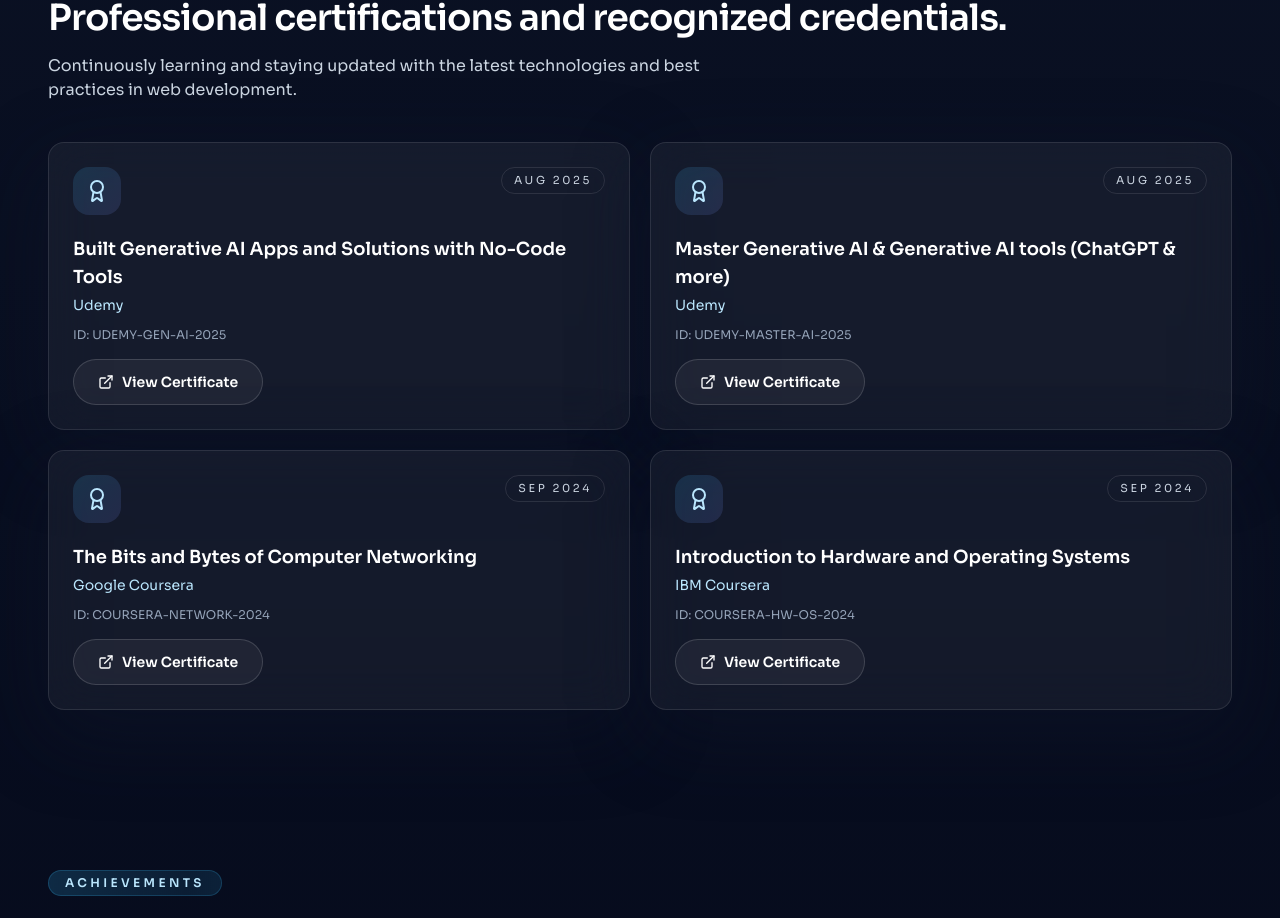
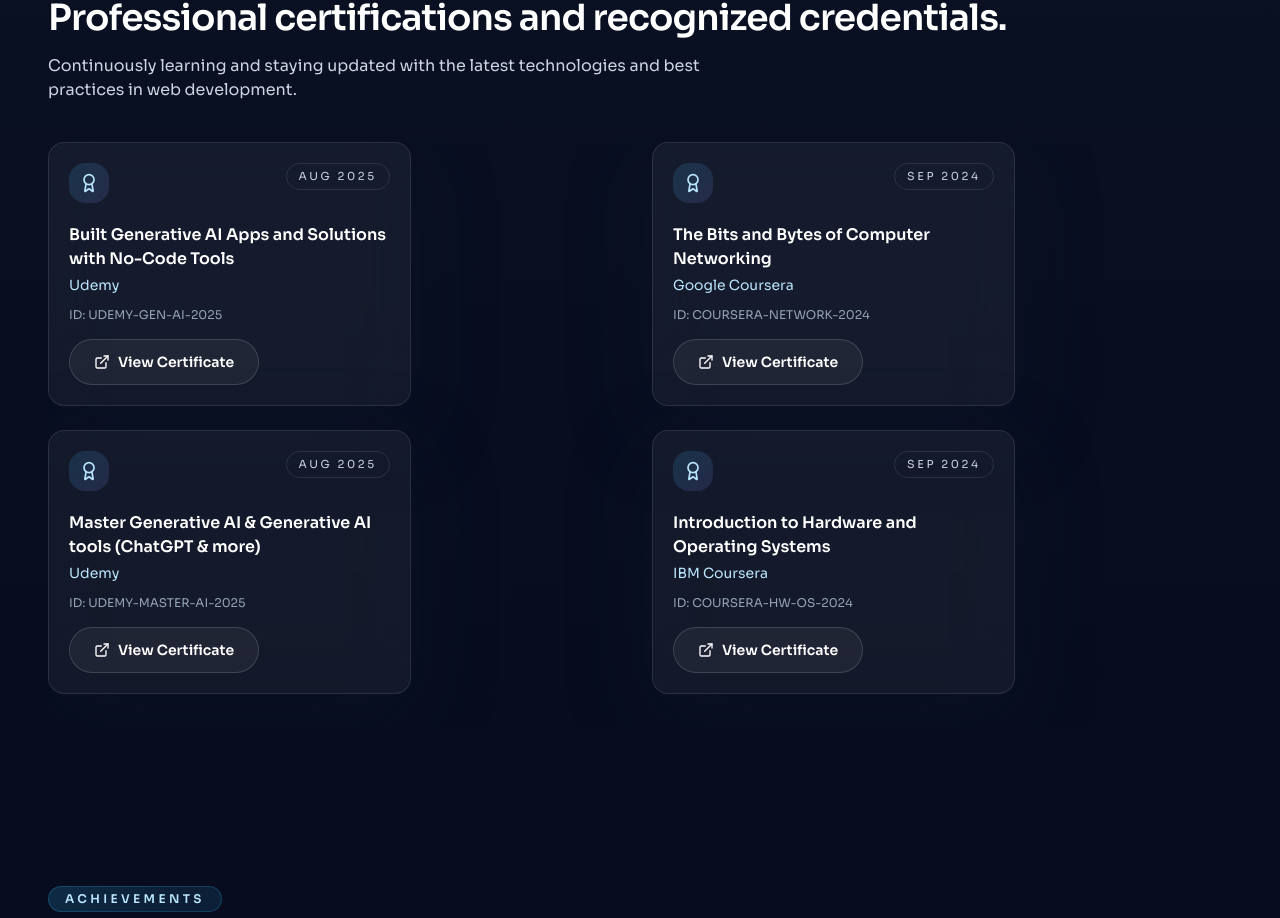
Before and after one commit to rishabhtcodes/Portfolio, a React (Vite) app: page / in a window 1280 px wide. Shown: the part 4826-5744 px from the top of the page. Built offline with nearby package versions, Linux system fonts and the light colour scheme; no server answers.

Commit message:
feat: Add Certificates component and establish core global styles for the portfolio.

```diff
--- a/src/components/Certificates.jsx
+++ b/src/components/Certificates.jsx
@@ -17,7 +17,7 @@ export default function Certificates({ certificates }) {
         Continuously learning and staying updated with the latest technologies and best practices in web development.
       </p>
 
-      <div className="mt-10 grid gap-5 lg:grid-cols-2">
+      <div className="custom-scrollbar-horizontal mt-10 grid grid-flow-col grid-rows-2 gap-6 overflow-x-auto snap-x snap-mandatory pb-8">
         {certificates.map((cert, index) => {
           const Icon = resolvePortfolioIcon(cert.icon);
 
@@ -27,17 +27,17 @@ export default function Certificates({ certificates }) {
               initial={{ opacity: 0, y: 18 }}
               animate={{ opacity: 1, y: 0 }}
               transition={{ duration: 0.35, delay: index * 0.08 }}
-              className="glass-panel rounded-2xl p-6 transition duration-300 hover:-translate-y-2 hover:border-cyan-300/20"
+              className="glass-panel w-[calc(100vw-3rem)] shrink-0 snap-start rounded-2xl p-5 transition duration-300 hover:-translate-y-2 hover:border-cyan-300/20 sm:w-[calc(50vw-4rem)] lg:w-[calc((1280px-12rem)/3)]"
             >
               <div className="flex items-start justify-between gap-4">
-                <div className="flex h-12 w-12 items-center justify-center rounded-2xl bg-gradient-to-br from-sky-400/15 to-indigo-400/15 text-sky-200">
-                  <Icon className="h-6 w-6" />
+                <div className="flex h-10 w-10 items-center justify-center rounded-2xl bg-gradient-to-br from-sky-400/15 to-indigo-400/15 text-sky-200">
+                  <Icon className="h-5 w-5" />
                 </div>
                 <span className="rounded-full border border-white/10 px-3 py-1 text-[11px] uppercase tracking-[0.24em] text-slate-300">
                   {cert.date}
                 </span>
               </div>
-              <h3 className="mt-5 text-lg font-semibold text-white">{cert.title}</h3>
+              <h3 className="mt-5 text-base font-semibold text-white">{cert.title}</h3>
               <p className="mt-1 text-sm text-sky-200">{cert.issuer}</p>
               <p className="mt-3 text-xs text-slate-400">ID: {cert.credentialId}</p>
               <a
--- a/src/index.css
+++ b/src/index.css
@@ -130,4 +130,14 @@
   .custom-scrollbar::-webkit-scrollbar-thumb {
     @apply rounded-full bg-white/10 transition hover:bg-white/20;
   }
+
+  .custom-scrollbar-horizontal::-webkit-scrollbar {
+    height: 6px;
+  }
+  .custom-scrollbar-horizontal::-webkit-scrollbar-track {
+    @apply bg-transparent;
+  }
+  .custom-scrollbar-horizontal::-webkit-scrollbar-thumb {
+    @apply rounded-full bg-white/10 transition hover:bg-white/20;
+  }
 }
```
